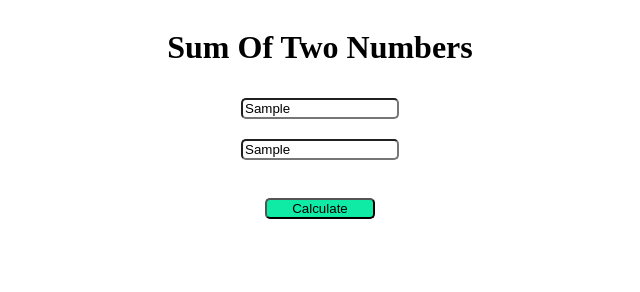
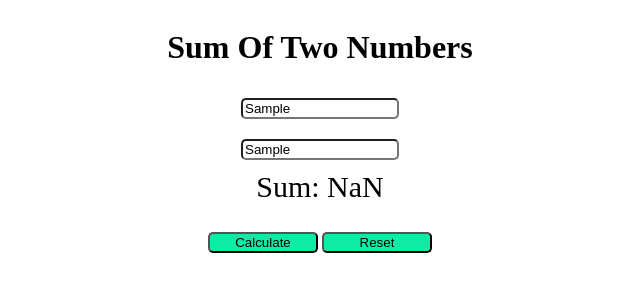
Before and after one commit to nilpatare/matcher.html, a plain HTML site: page index.html in a window 1280 px wide. Both pictures are taken after typing "Sample", "Sample" into the empty fields and a click on the button "Calculate". Shown: the whole page, without its empty margins (320-960 px from the left). Drawn offline with Linux system fonts and the light colour scheme.

Commit message:
added jss

```diff
--- a/index.html
+++ b/index.html
@@ -1,6 +1,8 @@
 <!DOCTYPE html>
-<html>
+<html lang="en">
 <head>
+    <meta charset="UTF-8">
+    <meta name="viewport" content="width=device-width, initial-scale=1.0">
     <title>DOM Manipulation</title>
 </head>
 <style>
@@ -24,6 +26,7 @@
             margin-top: 28px;
             border-radius: 5px;
             background-color: rgb(15, 234, 164);
+            cursor: pointer;
         }
         .text-result{
             margin: 0;
@@ -31,7 +34,7 @@
             font-size:30px;
         }
     </style>
-</style>
+
 <body>
      <!-- <fieldset> -->
     <div class="container">
@@ -44,8 +47,37 @@
             <button type="button" class="btn-class" onclick="calSum()">
                 Calculate
             </button>
+            <button type="button" class="btn-class" onclick="reset()">
+                Reset
+            </button>
         </div>
 
     </div>
+
+    <script>
+        function calSum()
+        {
+            const num1Element = document.getElementById("input-num1")
+            const num2Element = document.getElementById("input-num2")
+
+            const sum = parseInt(num1Element.value) + parseInt(num2Element.value)
+
+            const resultElement = document.getElementById("text-result")
+
+            resultElement.innerText = `Sum: ${sum}`
+        }
+
+        function reset(){
+            const num1Element = document.getElementById("input-num1")
+            num1Element.value=""
+
+            const num2Element = document.getElementById("input-num2")
+            num2Element.value = ""
+
+            const resultElement = document.getElementById("text-result")
+            resultElement.innerText = ""
+        }
+
+    </script>
 </body>
 </html>
```
